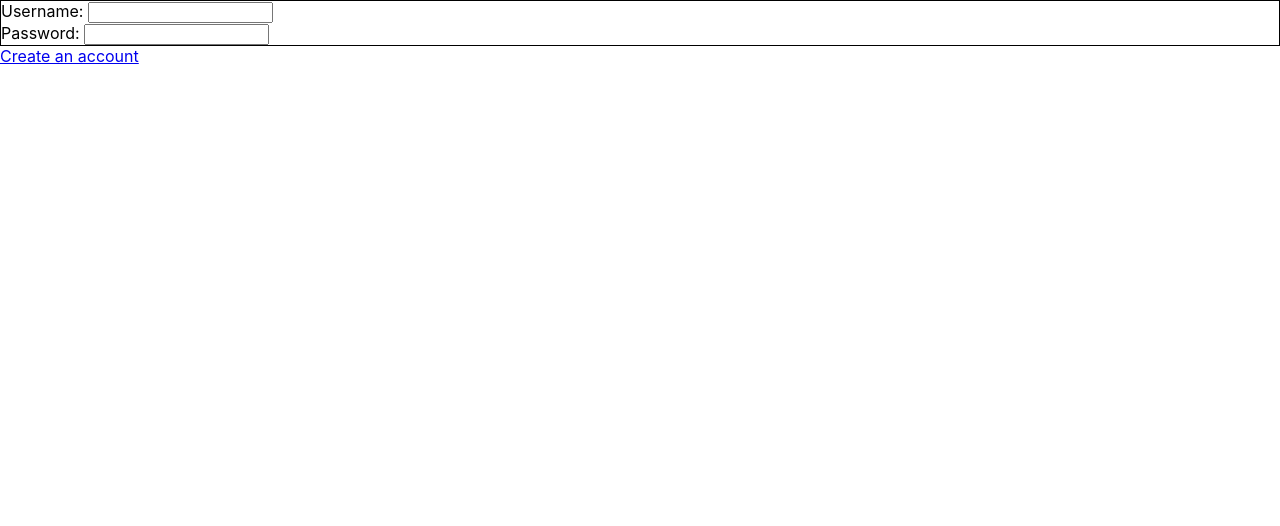
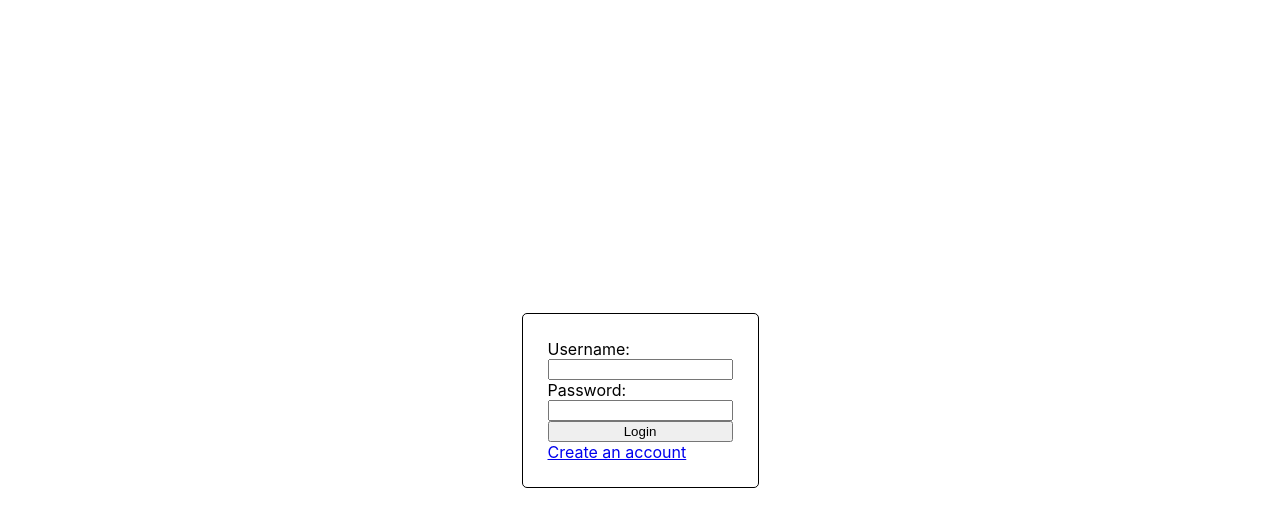
Before and after one commit to Pete-Fowler/Weathertoclimb, a React (Create React App) app in the folder client/: page /login in a window 1280 px wide. Shown: the top 526 px of the page. Built offline with nearby package versions, Linux system fonts and the light colour scheme; no server answers.

Commit message:
Unnest inputs from labels and add for and IDs

```diff
--- /dev/null
+++ b/client/src/App/App.module.css
@@ -0,0 +1,6 @@
+.app {
+  /* width: 100vw;
+  min-height: 100vh;
+  padding: 0;
+  margin: 0; */
+}
--- a/client/src/App/App.tsx
+++ b/client/src/App/App.tsx
@@ -1,6 +1,6 @@
 import { Routes, Route } from 'react-router-dom';
 import { useState, useEffect } from 'react';
-import './App.css';
+import style from './App.module.css';
 import Login from '../Components/Login/Login';
 import CreateAccount from '../Components/CreateAccount/CreateAccount';
 import Home from '../Components/Home/Home';
@@ -24,7 +24,7 @@ export default function App() {
   }
 
   return (
-    <div className="App">
+    <div className={style.app}>
       <Routes>
         <Route path='/' element={<Home user={user} onChangeUser={onChangeUser}/>}/>
         <Route path='login' element={<Login user={user} onChangeUser={onChangeUser}/>} />
--- a/client/src/Components/Login/Login.module.css
+++ b/client/src/Components/Login/Login.module.css
@@ -1,3 +1,17 @@
 .login {
+  height: 100vh;
+  display: flex;
+  justify-content: center;
+  align-items: center;
+}
+
+.loginForm {
+  display: grid;
+  padding: 25px;
   border: 1px solid black;
+  border-radius: 5px;
 }
+
+input {
+  margin-left: auto;
+}
--- a/client/src/Components/Login/Login.tsx
+++ b/client/src/Components/Login/Login.tsx
@@ -3,11 +3,15 @@ import style from './Login.module.css';
 
 export default function Login({ user, onChangeUser }) {
 
-  return <div>
-    <form className={style.login}>
-      <div><label>Username: <input name='username'></input></label></div>
-      <div><label>Password: <input name='password'></input></label></div>
+
+  return <div className={style.login}>
+    <form className={style.loginForm}>
+      <label htmlFor='username'>Username:</label>
+      <input id='username'></input>
+      <label htmlFor='password'>Password:</label>
+      <input id='password'></input>
+      <button type='submit'>Login</button>
+      <Link to='create-account'>Create an account</Link>
     </form>
-    <Link to='create-account'>Create an account</Link>
   </div>
 }
```
Also changed, not shown: client/src/App/App.css (deleted).
